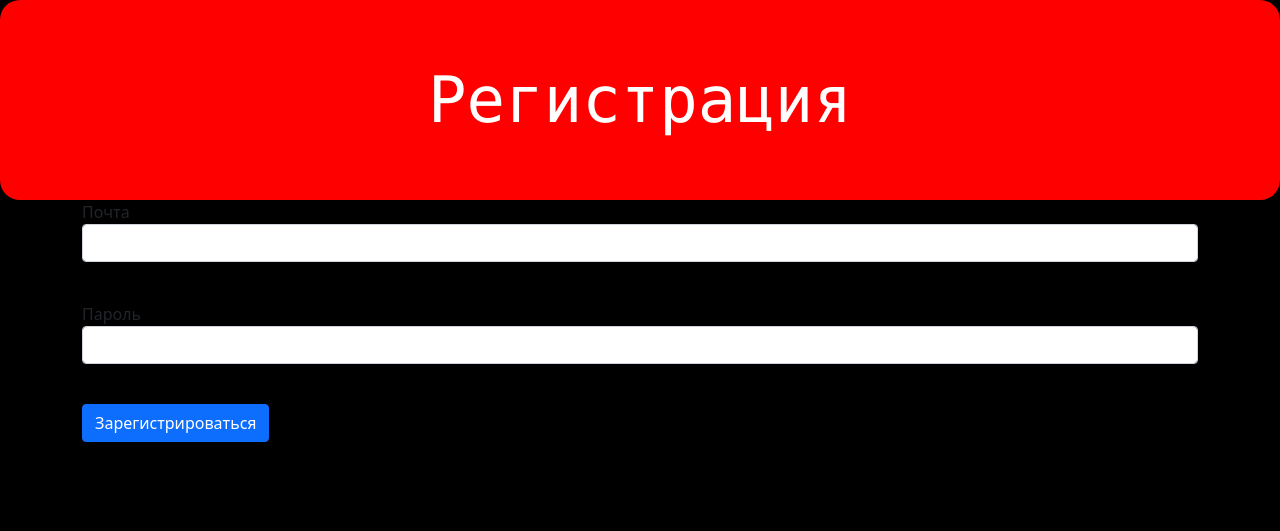
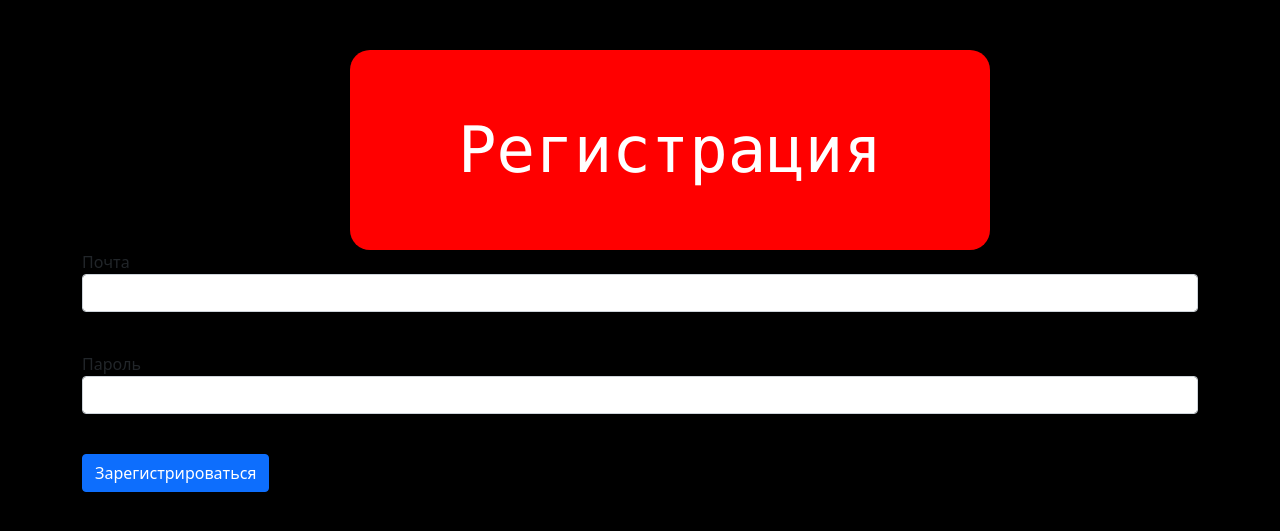
Before and after one commit to KruzhkaGames/Team-Hunters, a Flask app: page /register in a window 1280 px wide. Shown: the top 531 px of the page. Run offline with Flask 3, Linux system fonts and the light colour scheme.

```diff
--- a/static/css/base_login.css
+++ b/static/css/base_login.css
@@ -1,10 +1,11 @@
 body {
 	background-color: black;
+	margin-top: 20px
 }
 
 #header {
 	background-color: red;
-	width: 100%;
+	width: 50%;
 	height: 200px;
 	box-sizing: border-box;
 	border-radius: 20px;
@@ -16,4 +17,6 @@ body {
 	display: flex;
 	justify-content: center;
 	align-items: center;
+    margin-left: 350px;
+    margin-top: 50px
 }
```
